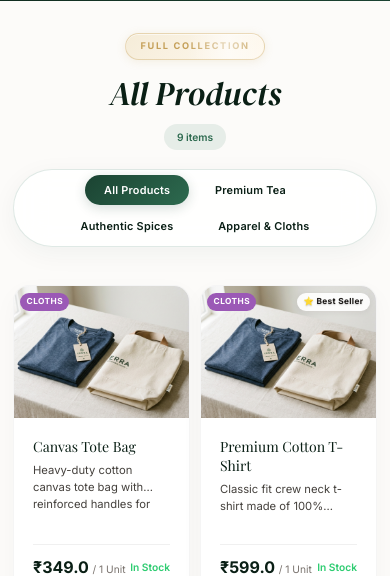
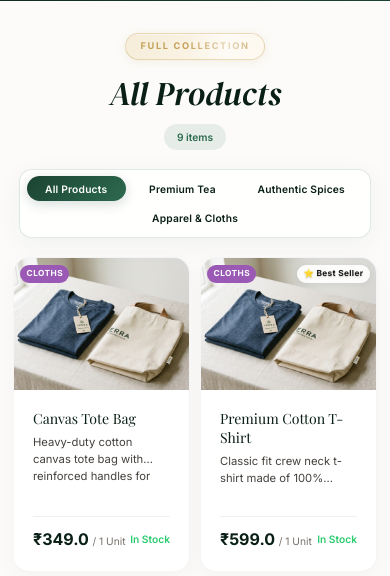
Before and after one commit to imadhurgupta/thesaveur, a Flask app: page /products in a window 390 px wide. Shown: the part 246-822 px from the top of the page. Run offline with Flask 3, Linux system fonts and the light colour scheme; data comes from the database, SQL or seed files in the repository; some web fonts are replaced.

Commit message:
style: enhance products filter bar mobile responsiveness and commit footer contact layout updates

```diff
--- a/templates/base.html
+++ b/templates/base.html
@@ -572,8 +572,12 @@
           </div>
           <div class="footer-contact-item">
             <span><i data-lucide="phone"></i></span>
-            <span>+91 95005 29076</span>
-            <span>+91 93139 55748</span>
+            <span><a href="tel:+919500529076">+91 95005 29076</a></span>
+            <span><a href="tel:+919313955748">+91 93139 55748</a></span>
+          </div>
+          <div class="footer-contact-item">
+            <span><i data-lucide="whatsapp"></i></span>
+            <span><a href="https://wa.me/919500529076">Chat on WhatsApp</a></span>
           </div>
           <div class="footer-contact-item">
             <span><i data-lucide="mail"></i></span>
--- a/templates/products.html
+++ b/templates/products.html
@@ -172,6 +172,37 @@
     margin: 0;
     border: none;
     overflow: hidden;
+  }
+
+  @media (max-width: 768px) {
+    .filter-container {
+      margin-bottom: 24px;
+      padding: 0 8px;
+    }
+    .filter-level-1 {
+      border-radius: 16px;
+      padding: 8px;
+      width: 100%;
+      justify-content: center;
+      gap: 6px;
+    }
+    .filter-cat-btn, .btn-all-products {
+      padding: 8px 16px;
+      font-size: 0.8rem;
+      flex: 1 1 auto;
+      text-align: center;
+    }
+    .filter-level-2 {
+      width: 100%;
+      justify-content: center;
+      gap: 6px;
+    }
+    .filter-subcat-btn {
+      padding: 6px 14px;
+      font-size: 0.75rem;
+      flex: 1 1 auto;
+      text-align: center;
+    }
   }
 </style>
 {% endblock %}
```
